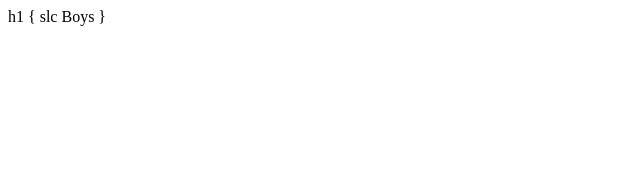
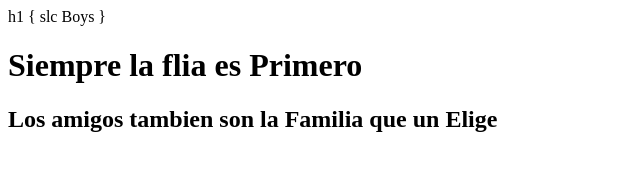
Before and after one commit to Ramiro-Ruggeri/1er-Sitio-Web, a plain HTML site: page freelancer_inicio/index.html in a window 1280 px wide. Shown: the whole page, without its empty margins (0-640 px from the left). Drawn offline with Linux system fonts and the light colour scheme.

Commit message:
Agregado 1er commit

```diff
--- a/freelancer_inicio/index.html
+++ b/freelancer_inicio/index.html
@@ -14,3 +14,9 @@
 h1 {
     slc Boys
 }
+<h1>
+    Siempre la flia es Primero
+</h1>
+<h2>
+    Los amigos tambien son la Familia que un Elige
+</h2>
```
